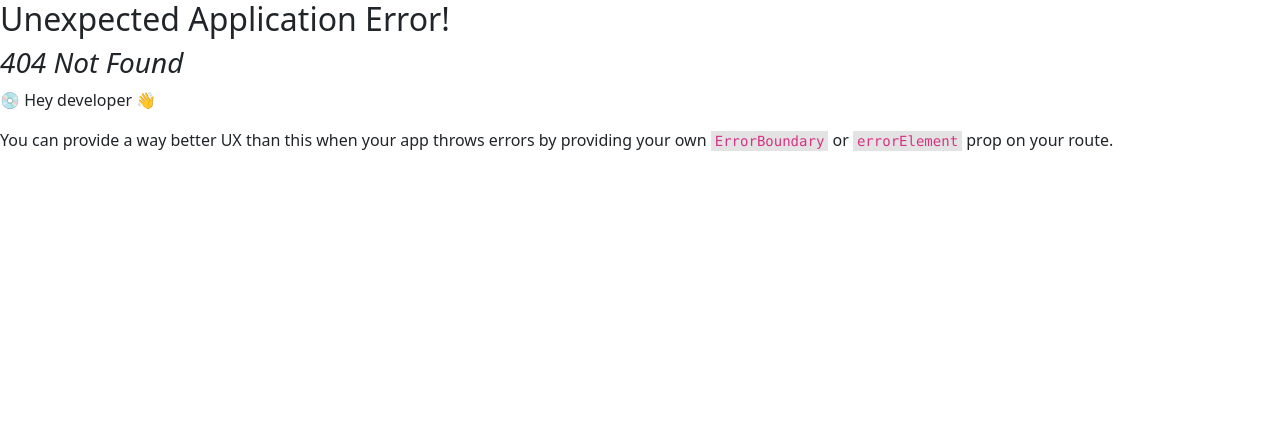
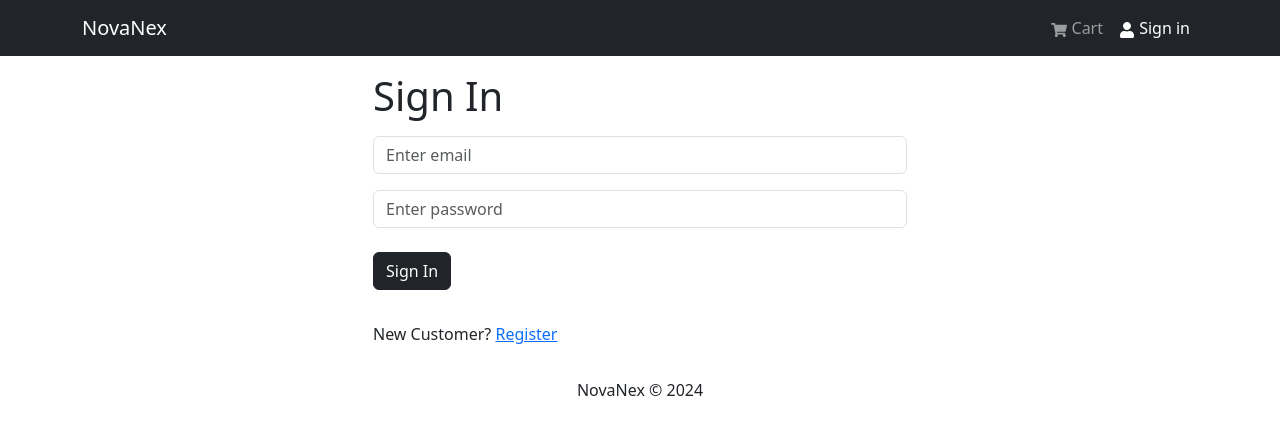
Before and after one commit to sakthipriyan-m/NovaShop, a React (Create React App) app in the folder frontend/: page /login in a window 1280 px wide. Before the commit this address had no page. Shown: the top 434 px of the page. Built offline with nearby package versions, Linux system fonts and the light colour scheme.

Commit message:
Login page and Login functionality

```diff
--- a/frontend/package.json
+++ b/frontend/package.json
@@ -18,6 +18,7 @@
     "react-router-bootstrap": "^0.26.2",
     "react-router-dom": "^6.23.1",
     "react-scripts": "5.0.1",
+    "react-toastify": "^10.0.5",
     "web-vitals": "^2.1.4"
   },
   "scripts": {
--- a/frontend/src/App.js
+++ b/frontend/src/App.js
@@ -1,6 +1,8 @@
 import React from "react";
 import { Container } from "react-bootstrap";
 import { Outlet } from "react-router-dom";
+import { ToastContainer } from "react-toastify";
+import "react-toastify/dist/ReactToastify.css";
 import Header from "./components/Header";
 import Footer from "./components/Footer";
 
@@ -13,6 +15,7 @@ const App = () => {
           <Outlet />
         </Container>
         <Footer />
+        <ToastContainer />
       </main>
     </>
   );
--- /dev/null
+++ b/frontend/src/components/FormContainer.jsx
@@ -0,0 +1,15 @@
+import { Container, Row, Col } from "react-bootstrap";
+
+const FormContainer = ({children}) => {
+  return (
+    <Container>
+      <Row className="justify-content-md-center">
+        <Col xs={12} md={6}>
+          {children}
+        </Col>
+      </Row>
+    </Container>
+  );
+};
+
+export default FormContainer;
--- a/frontend/src/index.js
+++ b/frontend/src/index.js
@@ -10,16 +10,18 @@ import reportWebVitals from './reportWebVitals';
 import Homepage from './pages/Homepage';
 import ProductDetailsPage from './pages/ProductDetailsPage';
 import CartPage from './pages/CartPage';
+import LoginPage from './pages/LoginPage';
 
-const router =createBrowserRouter(
+const router = createBrowserRouter(
   createRoutesFromElements(
-    <Route path='/' element={<App />}>
-    <Route index={true} path='/' element={<Homepage />} />
-    <Route path='/product/:id' element={<ProductDetailsPage />} />
-    <Route path='/cart' element={<CartPage />} />
+    <Route path="/" element={<App />}>
+      <Route index={true} path="/" element={<Homepage />} />
+      <Route path="/product/:id" element={<ProductDetailsPage />} />
+      <Route path="/cart" element={<CartPage />} />
+      <Route path="/login" element={<LoginPage />} />
     </Route>
   )
-)
+);
 
 const root = ReactDOM.createRoot(document.getElementById('root'));
 root.render(
--- /dev/null
+++ b/frontend/src/pages/LoginPage.jsx
@@ -0,0 +1,85 @@
+import { useState, useEffect } from "react";
+import { Link, useLocation, useNavigate } from "react-router-dom";
+import { Form, Button, Row, Col } from "react-bootstrap";
+import FormContainer from "../components/FormContainer";
+import { useDispatch, useSelector } from "react-redux";
+import Loader from "../components/Loader";
+import { useLoginMutation } from "../slices/userApiSlice";
+import { setCredentials } from "../slices/loginSlice";
+import { toast } from "react-toastify";
+
+const LoginPage = () => {
+  const [email, setEmail] = useState("");
+  const [password, setPassword] = useState("");
+
+  const dispatch = useDispatch();
+  const navigate = useNavigate();
+
+  const [login, { isLoading }] = useLoginMutation();
+
+  const { userInfo } = useSelector((state) => state.login);
+
+  const { search } = useLocation();
+  const sp = new URLSearchParams(search);
+  const redirect = sp.get("redirect") || "/";
+
+  useEffect(() => {
+    if (userInfo) {
+      navigate(redirect);
+    }
+  }, [userInfo, redirect, navigate]);
+
+  const submitHandler = async (e) => {
+    e.preventDefault();
+    try {
+      const response = await login({ email, password }).unwrap();
+      dispatch(setCredentials({ ...response }));
+      navigate(redirect);
+    } catch (error) {
+      toast.error(error?.data?.message || error?.error);
+    }
+  };
+  return (
+    <FormContainer>
+      <h1>Sign In</h1>
+      <Form onSubmit={submitHandler}>
+        <Form.Group controlId="email" className="my-3">
+          <Form.Control
+            type="email"
+            placeholder="Enter email"
+            value={email}
+            onChange={(e) => setEmail(e.target.value)}
+          ></Form.Control>
+        </Form.Group>
+        <Form.Group controlId="password" className="my-2">
+          <Form.Control
+            type="password"
+            placeholder="Enter password"
+            value={password}
+            onChange={(e) => setPassword(e.target.value)}
+          ></Form.Control>
+        </Form.Group>
+
+        <Button
+          type="submit"
+          variant="dark"
+          className="my-3"
+          disabled={isLoading}
+        >
+          Sign In
+        </Button>
+        {isLoading && <Loader />}
+      </Form>
+      <Row className="py-3">
+        <Col>
+          New Customer?{" "}
+          <Link to={redirect ? `/redirect?redirect=${redirect}` : "/redirect"}>
+            Register
+          </Link>
+        </Col>
+      </Row>
+    </FormContainer>
+  );
+};
+
+export default LoginPage;
```
Also changed, not shown: 1 other file (tests, documents, lock files or other folders).
